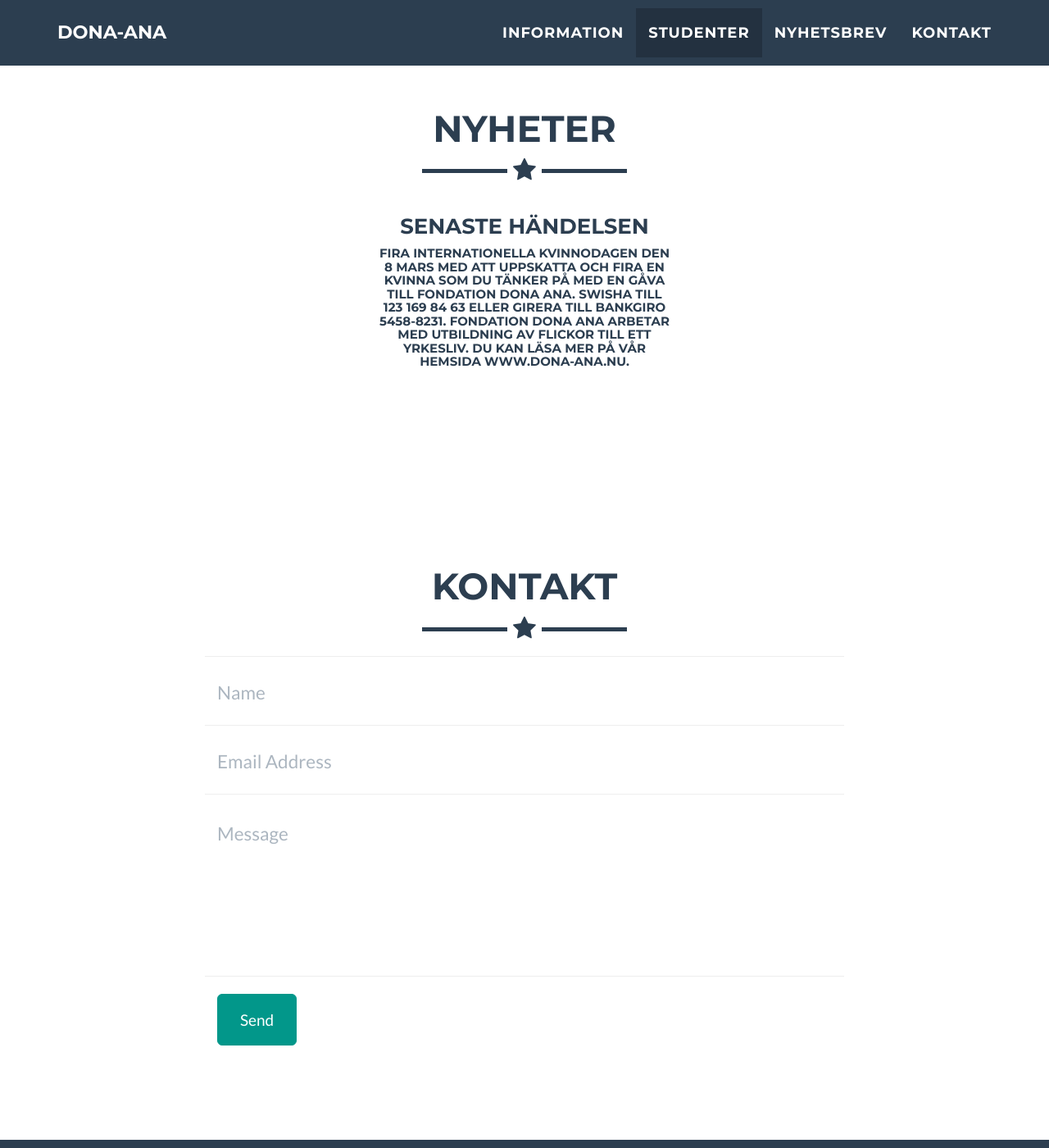
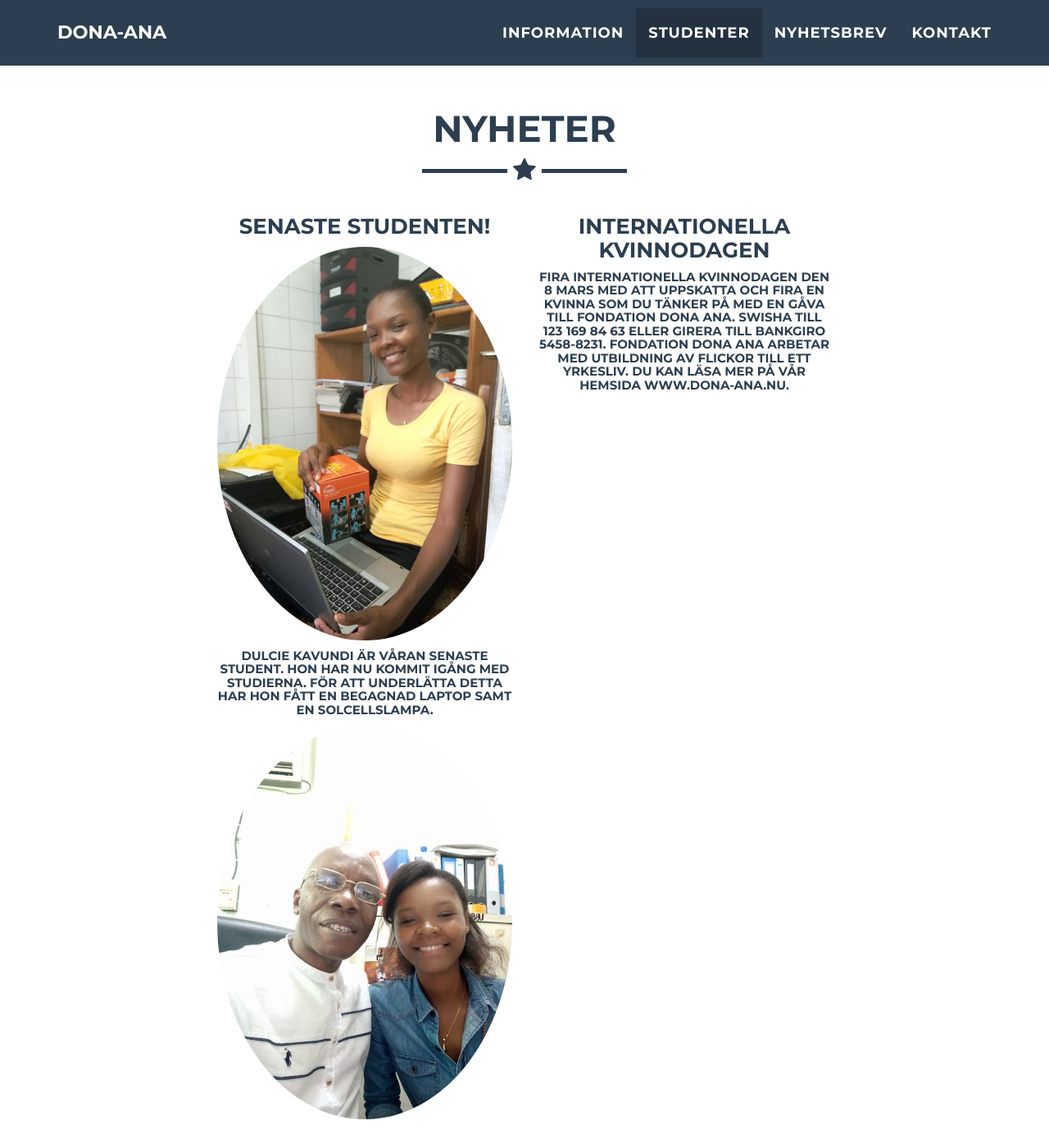
Before and after one commit to spgarn/Dona-ana2, a Jekyll site: the page built from index.html, in a window 1280 px wide and 1400 px high, scrolled down 4227 px. Shown: the whole window at 82% size. Built offline with Jekyll 4.4.1, drawn with Linux system fonts in a browser that asks for light colours; some of the changed text lies outside the part shown.

Commit message:
added latest student and phonenumber

```diff
--- a/_config.yml
+++ b/_config.yml
@@ -2,7 +2,7 @@
 url: https://spgarn.github.io
 baseurl: /Dona-ana2/
 title: Fondation  Dona-ana
-email: simon@gartners.se
+email: anne.sundberg@strandridaren.se
 description: "Charity organisation Dona-Ana."
 keywords: "your keywords, separated by commas"
 skills: 'Vi hjälper kvinnor i utsatta områden med utbildning.
@@ -35,7 +35,7 @@ color:
 # Footer settings
 footer:
   copyright: Fondation Dona-Ana
-  location: Plats
+  location: Kontakt
   social: Around the Web
   credits: Credits
 
@@ -56,6 +56,7 @@ social:
 address:
   - line: Strandridarevägen 47
   - line: Skummeslövstrand, 312 71
+  - line: 070-535 02 82
 
 # Credits content
 credits: 'Freelancer is a free to use, open source Bootstrap theme created by <a href="http://startbootstrap.com">Start Bootstrap</a>.'
--- a/_includes/news.html
+++ b/_includes/news.html
@@ -9,7 +9,14 @@
         </div>
         <div class="row" style="text-align: center; display:flex; justify-content: center;">
             <div class="col-lg-4 col-lg-offset-2" style=" margin-left: 0;">
-                <h3>Senaste Händelsen</h3>
+                <h3>Senaste Studenten!</h3>
+                <img class="img-responsive" style="border-radius: 50%;" src="img/Dulcie-Kavundi.jpg" alt="">
+                <h5>Dulcie Kavundi är våran senaste student. Hon har nu kommit igång med studierna. För att underlätta
+                    detta har hon fått en begagnad laptop samt en solcellslampa.</h5>
+                <img class="img-responsive" style="border-radius: 50%;" src="img/Dulce.jpg" alt="">
+            </div>
+            <div class="col-lg-4 col-lg-offset-2" style=" margin-left: 0;">
+                <h3>Internationella kvinnodagen</h3>
                 <h5>Fira Internationella kvinnodagen den 8 mars med att uppskatta och fira en kvinna som du tänker på
                     med en gåva till Fondation Dona Ana.
                     Swisha till 123 169 84 63 eller girera till bankgiro 5458-8231.
```
Also changed, not shown: img/Dulce.jpg (added), img/Dulcie-Kavundi.jpg (added).
